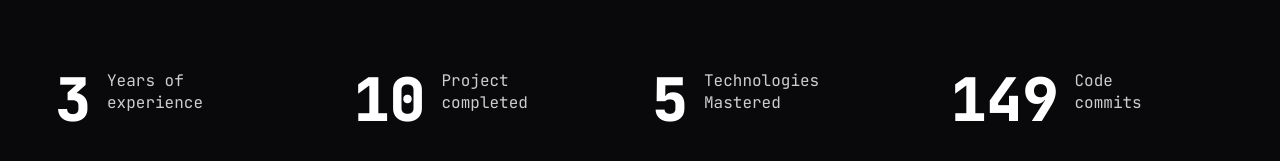
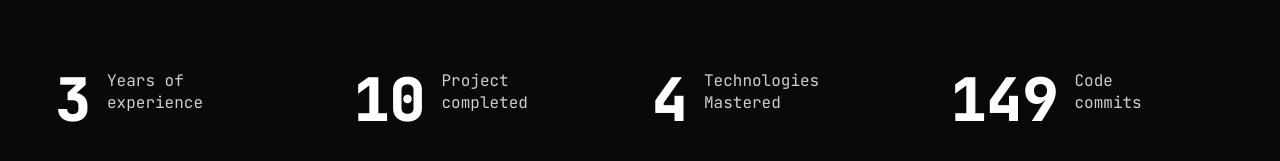
Before and after one commit to Sashika-Dilmina/Portfolio, a Next.js app: page / in a window 1280 px wide. Shown: the part 513-674 px from the top of the page. Built offline with nearby package versions, Linux system fonts and the light colour scheme.

Commit message:
Update Stats.jsx

```diff
--- a/components/Stats.jsx
+++ b/components/Stats.jsx
@@ -11,7 +11,7 @@ const stats = [
         text: "Project completed",
     },
     {
-        num: 5,
+        num: 4,
         text: "Technologies Mastered",
     },
     {
```
